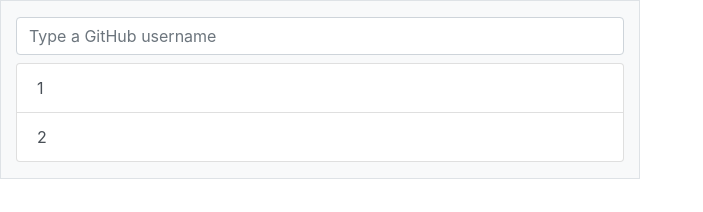
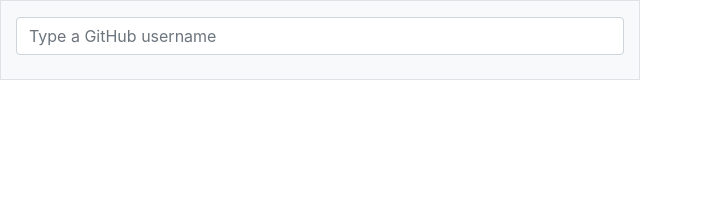
Before and after one commit to viniciuskneves/vue-github-repository-contributions, a Vue app: page / in a window 1280 px wide. Shown: the top 212 px of the page, without its empty margins (0-703 px from the left). Built offline with nearby package versions, Linux system fonts and the light colour scheme.

Commit message:
Propagates search repos to list

```diff
--- a/src/views/MainView.vue
+++ b/src/views/MainView.vue
@@ -6,12 +6,13 @@
       @text="handleSearchUser"
     />
     <search-list
-     :repositories="['1', '2']"
+     :repositories="repositories"
     />
   </div>
 </template>
 
 <script>
+import { mapState } from 'vuex';
 import SearchInput from '@/components/SearchInput.vue';
 import SearchList from '@/components/SearchList.vue';
 
@@ -21,6 +22,7 @@
     SearchInput,
     SearchList,
   },
+  computed: mapState(['repositories']),
   methods: {
     handleSearchUser(username) {
       this.$store.dispatch('SEARCH_REPOSITORIES', username);
```
Also changed, not shown: 2 other files (tests, documents, lock files or other folders).
